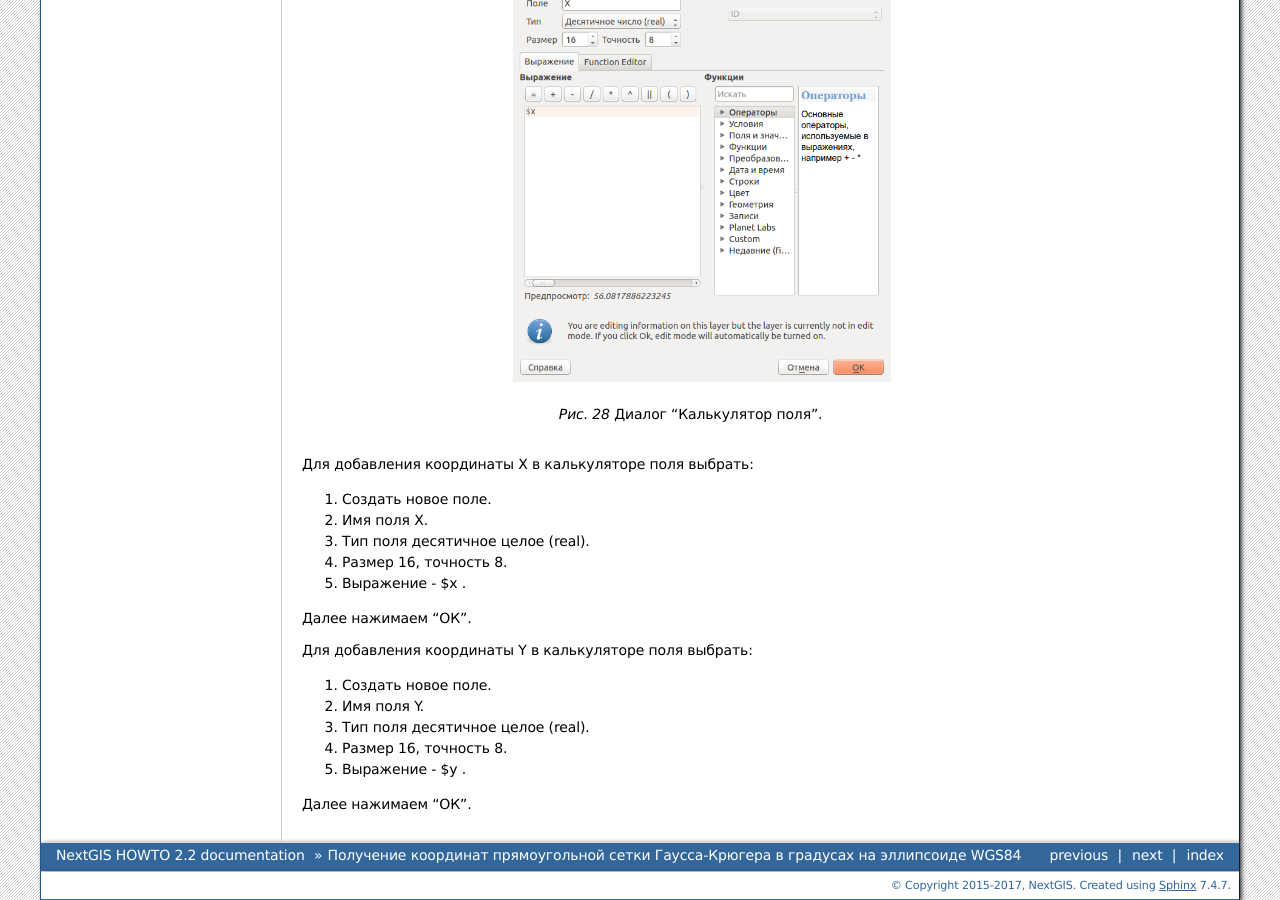
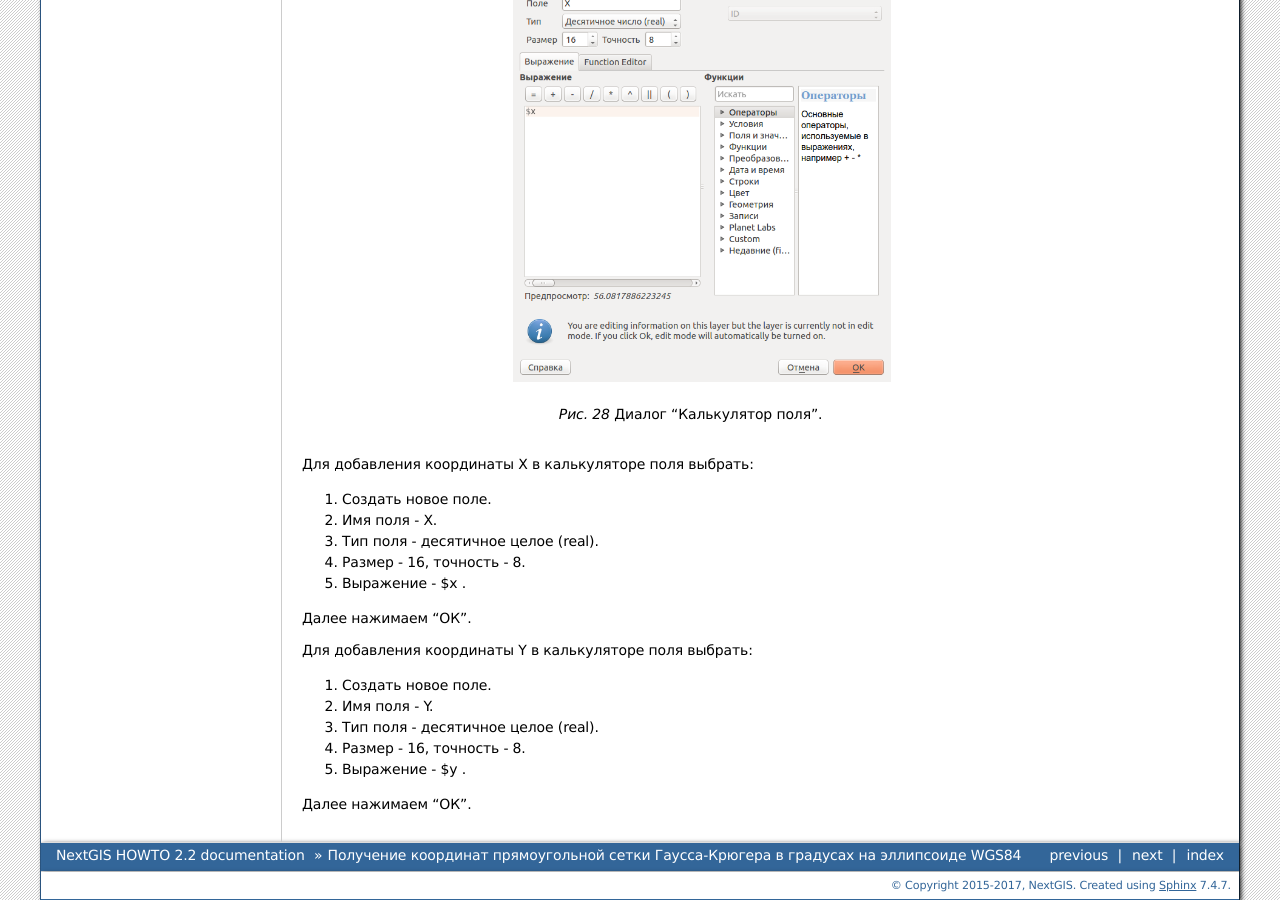
Before and after one commit to nextgis/docs_howto, a Sphinx documentation site: the page built from source/grid_vertex_extract.rst, in a window 1280 px wide and 900 px high, scrolled down 3879 px. Built offline with Sphinx 7.4.7, drawn with Linux system fonts in a browser that asks for light colours; formulas are drawn with MathJax 3; pages that are not in the unit, such as notebooks, are missing from menus.

Commit message:
ng howto

```diff
--- a/source/grid_vertex_extract.rst
+++ b/source/grid_vertex_extract.rst
@@ -42,7 +42,8 @@
 Шаг сетки выставляем в 1000 м. Указываем путь и имя файла для сохранения. Далее
 нажимаем кнопку "ОК". После формирования файла, он будет добавлен в виде слоя
 в окно карты. Для проверки корректности формирования точек добавим онлайн подложку.
-Для этого выполним :menuselection:`Интернет --> QuickMapServices --> OSM --> OSM Mapnik`. При этом, необходимо выставить СК карты EPSG:3857 Google merkator
+Для этого выполним :menuselection:`Интернет --> QuickMapServices --> OSM --> OSM Mapnik`.
+При этом, необходимо выставить СК карты EPSG:3857 Google merkator
 (см. :numref:`howto_select_srs_pic`).
 
 .. figure:: _static/select_srs.png
@@ -78,7 +79,8 @@
 -------------------------------------------------
 
 Для перепроецирования точек в систему координат WGS84 с указанием 7 параметров
-перехода необходимо в дереве слоев вызвать контекстное меню и выбрать :menuselection:`Сохранить как...`. В открывшемся диалоге (см. :numref:`howto_save_as_pic`) необходимо указать систему координат
+перехода необходимо в дереве слоев вызвать контекстное меню и выбрать :menuselection:`Сохранить как...`.
+В открывшемся диалоге (см. :numref:`howto_save_as_pic`) необходимо указать систему координат
 EPSG:4326 (WGS84).
 
 .. figure:: _static/save_as.png
@@ -110,9 +112,9 @@ EPSG:4326 (WGS84).
 Для добавления координаты Х в калькуляторе поля выбрать:
 
 1. Создать новое поле.
-2. Имя поля Х.
-3. Тип поля десятичное целое (real).
-4. Размер 16, точность 8.
+2. Имя поля - Х.
+3. Тип поля - десятичное целое (real).
+4. Размер - 16, точность - 8.
 5. Выражение - $x .
 
 Далее нажимаем "ОК".
@@ -120,9 +122,9 @@ EPSG:4326 (WGS84).
 Для добавления координаты Y в калькуляторе поля выбрать:
 
 1. Создать новое поле.
-2. Имя поля Y.
-3. Тип поля десятичное целое (real).
-4. Размер 16, точность 8.
+2. Имя поля - Y.
+3. Тип поля - десятичное целое (real).
+4. Размер - 16, точность - 8.
 5. Выражение - $y .
 
 Далее нажимаем "ОК".
--- a/source/steppe_fire_sentinel.rst
+++ b/source/steppe_fire_sentinel.rst
@@ -33,7 +33,8 @@
 К 2017 году в мире появились несколько программ предоставления доступа к материалам
 спутниковой съёмки, достаточной для того, чтобы определить по ней сгоревшие территории.
 В степях сгоревшие участки хорошо видны в обычном оптическом диапазоне. Можно бесплатно
-воспользоваться материалами Landsat (предоставляются NASA и USGS) и Sentinel-2 (предоставляются Европейским космическим агентством). Эти космоснимки можно использовать бесплатно. Спутники
+воспользоваться материалами Landsat (предоставляются NASA и USGS) и Sentinel-2 (предоставляются
+Европейским космическим агентством). Эти космоснимки можно использовать бесплатно. Спутники
 снимают каждую территорию через несколько дней, и есть возможность отобрать снимки нужных дат
 и с удовлетворительным уровнем облачности для скачивания и последующего создания слоя.
 
```
